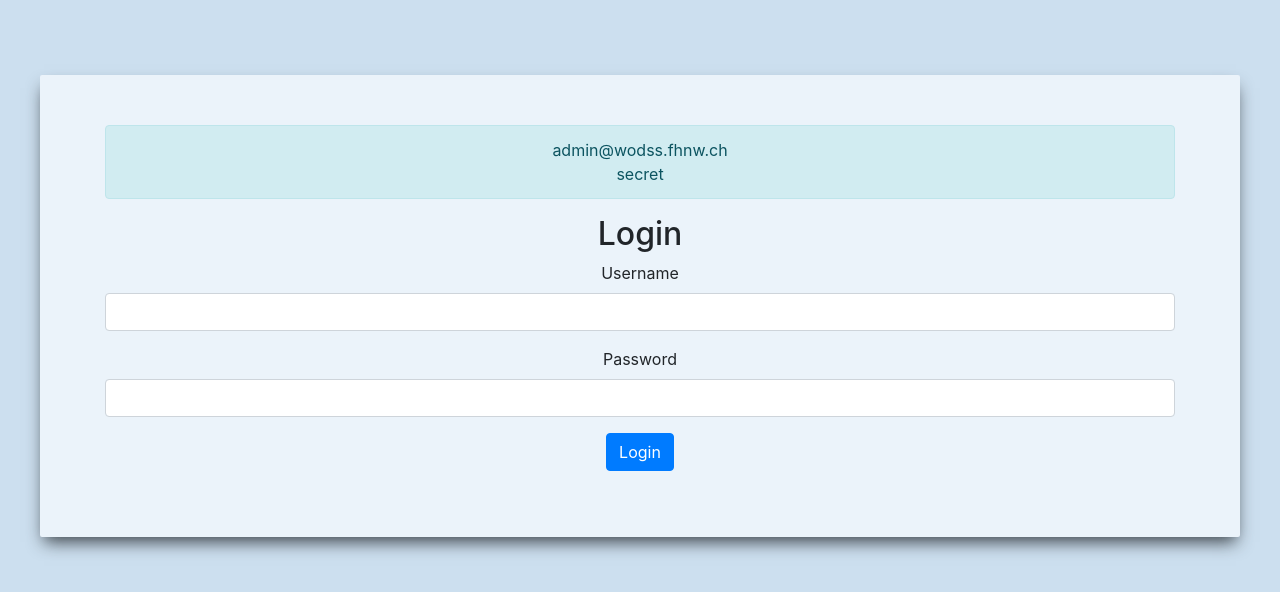
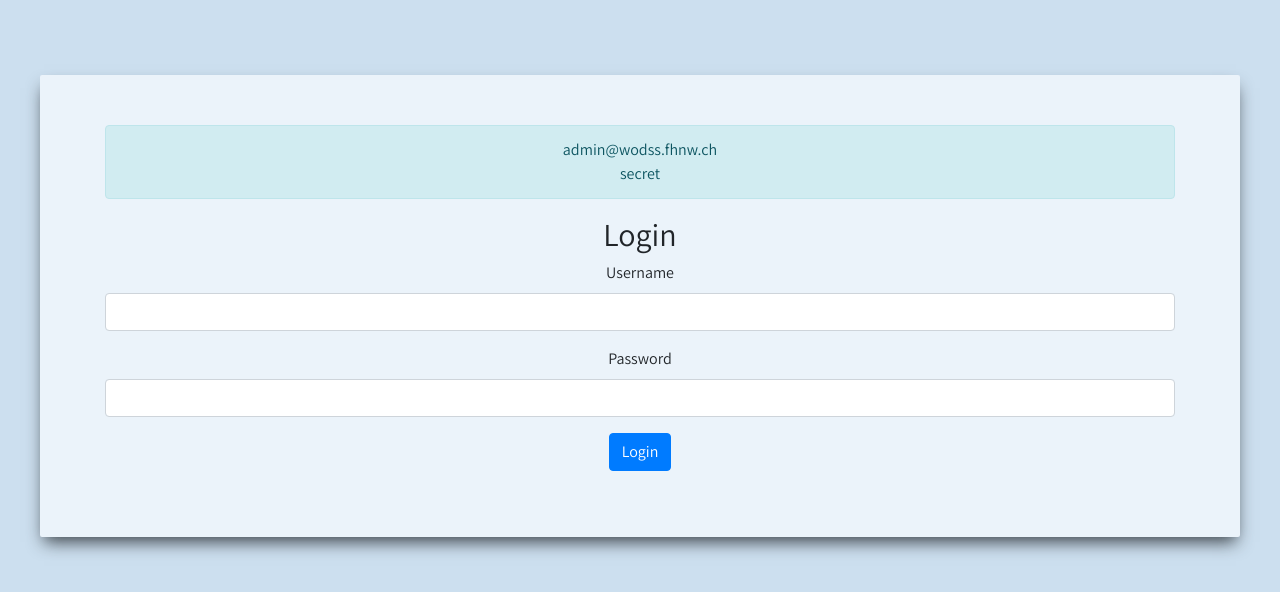
Before and after one commit to NateMS/wodss_frontend, a React app: page public/index.html in a window 1280 px wide. Built offline with nearby package versions, Linux system fonts and the light colour scheme; no server answers.

Commit message:
change font

```diff
--- a/public/index.html
+++ b/public/index.html
@@ -4,6 +4,7 @@
 <head>
     <meta charset="utf-8" />
     <link rel="shortcut icon" href="%PUBLIC_URL%/favicon.ico" />
+    <link href="https://fonts.googleapis.com/css?family=Assistant" rel="stylesheet">
     <meta name="viewport" content="width=device-width, initial-scale=1, shrink-to-fit=no" />
     <meta name="theme-color" content="#000000" />
     <!--
@@ -30,6 +31,10 @@
             background-size: cover; */
             background-color: #ccdfef !important;
         }
+
+        * {
+            font-family: 'Assistant', sans-serif !important;
+        }
     </style>
 </head>
 
```
